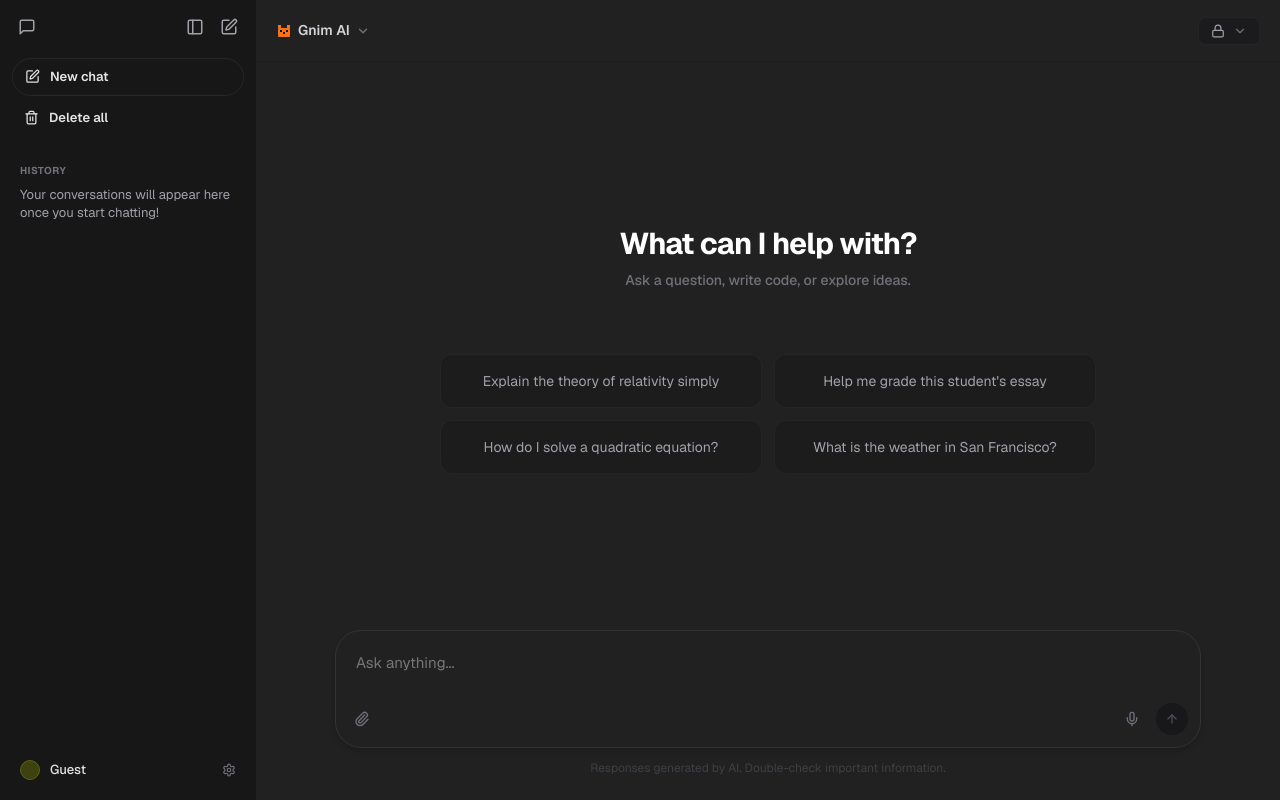
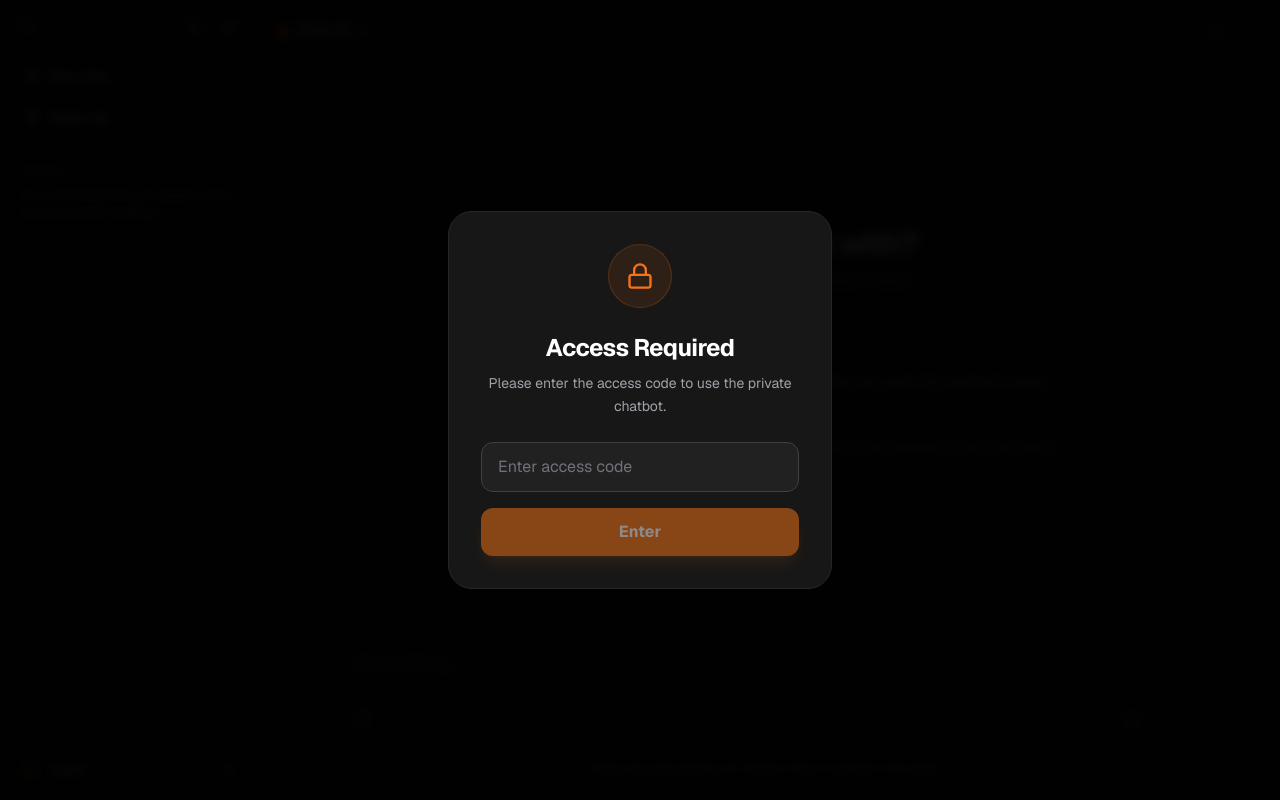
Before and after one commit to CodeCapsule/gnim, a Next.js app: page / in a window 1280 px wide. Built offline with nearby package versions, Linux system fonts and the light colour scheme.

Commit message:
feat: add access code authentication modal before entering chat

```diff
--- a/src/app/page.tsx
+++ b/src/app/page.tsx
@@ -16,6 +16,8 @@ import {
   ChevronRight,
   Settings,
   X,
+  RefreshCw,
+  LogOut,
   Zap,
   Github,
 } from "lucide-react";
@@ -74,6 +76,9 @@ export default function ChatPage() {
   const [showDeleteAllModal, setShowDeleteAllModal] = useState(false);
   const [showSettingsModal, setShowSettingsModal] = useState(false);
   const [settingsTab, setSettingsTab] = useState<"About" | "Me">("About");
+  const [isAuthenticated, setIsAuthenticated] = useState(false);
+  const [authInput, setAuthInput] = useState("");
+  const [authError, setAuthError] = useState(false);
   const dropdownRef = useRef<HTMLDivElement>(null);
   const menuRef = useRef<HTMLDivElement>(null);
 
@@ -92,6 +97,10 @@ export default function ChatPage() {
     // Default sidebar to open on desktop
     if (window.innerWidth >= 768) {
       setSidebarOpen(true);
+    }
+
+    if (localStorage.getItem("gnim_authed") === "true") {
+      setIsAuthenticated(true);
     }
 
     setMounted(true);
@@ -173,6 +182,50 @@ export default function ChatPage() {
 
   return (
     <div className="flex h-screen bg-[#212121] text-white overflow-hidden">
+      {/* ===== AUTH MODAL ===== */}
+      {!isAuthenticated && (
+        <div className="fixed inset-0 z-[100] bg-black/95 flex items-center justify-center p-4 backdrop-blur-sm">
+          <div className="bg-[#171717] border border-zinc-800 p-8 rounded-3xl max-w-sm w-full shadow-2xl flex flex-col items-center animate-in fade-in zoom-in duration-300">
+            <div className="w-16 h-16 bg-orange-500/10 text-orange-500 rounded-full flex items-center justify-center mb-6 border border-orange-500/20">
+              <Lock size={28} />
+            </div>
+            <h2 className="text-2xl font-bold text-white mb-2 tracking-tight">Access Required</h2>
+            <p className="text-zinc-400 text-sm text-center mb-6 leading-relaxed">Please enter the access code to use the private chatbot.</p>
+
+            <form onSubmit={(e) => {
+              e.preventDefault();
+              if (authInput === "Pen123cil@@$$") {
+                setIsAuthenticated(true);
+                localStorage.setItem("gnim_authed", "true");
+                setAuthError(false);
+              } else {
+                setAuthError(true);
+                setAuthInput("");
+              }
+            }} className="w-full">
+              <input
+                type="password"
+                value={authInput}
+                onChange={(e) => {
+                  setAuthInput(e.target.value);
+                  setAuthError(false);
+                }}
+                placeholder="Enter access code"
+                className={`w-full bg-[#212121] border ${authError ? 'border-red-500/50 focus:border-red-500' : 'border-zinc-700 focus:border-orange-500'} rounded-xl px-4 py-3 text-white placeholder-zinc-500 focus:outline-none transition-colors mb-4`}
+              />
+              {authError && <p className="text-red-400 text-xs text-center mb-4 -mt-2">Incorrect code. Please try again.</p>}
+              <button
+                type="submit"
+                disabled={!authInput.trim()}
+                className="w-full bg-orange-500 hover:bg-orange-600 disabled:opacity-50 disabled:hover:bg-orange-500 text-white font-bold py-3 rounded-xl transition-colors shadow-lg shadow-orange-500/20"
+              >
+                Enter
+              </button>
+            </form>
+          </div>
+        </div>
+      )}
+
       {/* ===== SIDEBAR ===== */}
       {/* Mobile backdrop */}
       {sidebarOpen && (
```
